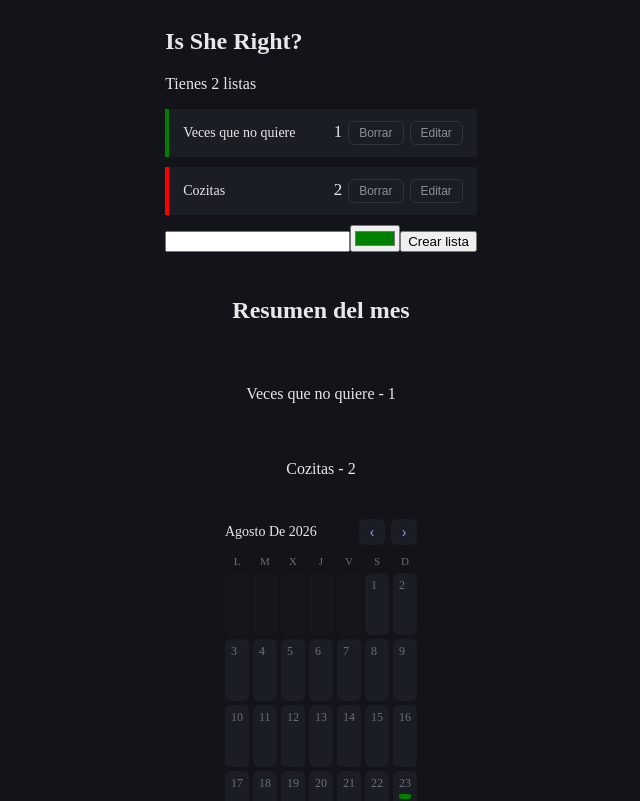
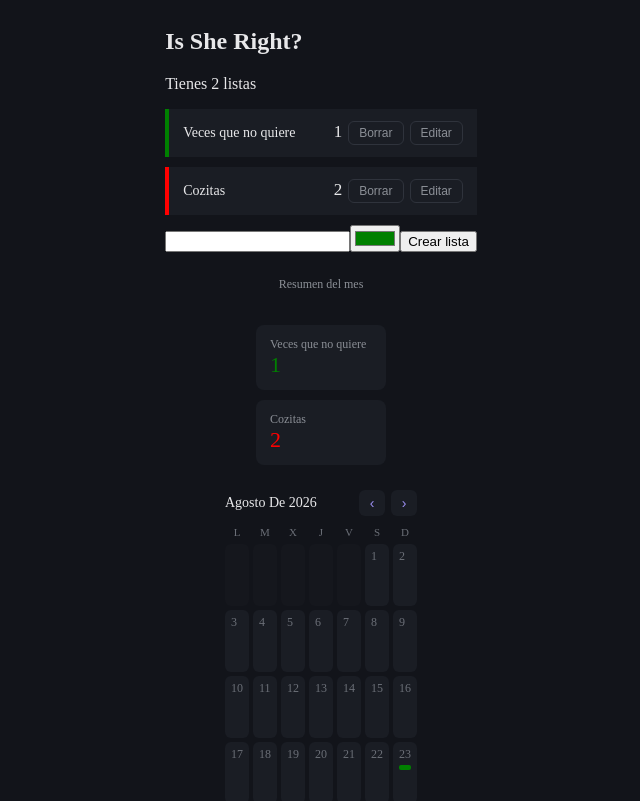
Before and after one commit to JuanAntonioVicente/is-she-right, a React (Vite) app: page / in a window 1280 px wide. Shown: the top 801 px of the page, without its empty margins (319-959 px from the left). Built offline with nearby package versions, Linux system fonts and the light colour scheme.

Commit message:
Add dark theme styles to Summary

```diff
--- /dev/null
+++ b/src/components/Summary.css
@@ -0,0 +1,27 @@
+.summary-titulo {
+  font-size: 12px;
+  color: #8b8f96;
+  margin-bottom: 8px;
+}
+
+.summary-grid {
+  display: grid;
+  grid-template-columns: repeat(auto-fit, minmax(130px, 1fr));
+  gap: 10px;
+}
+
+.summary-card {
+  background-color: #1a1d24;
+  border-radius: 8px;
+  padding: 12px 14px;
+}
+
+.summary-nombre {
+  font-size: 12px;
+  color: #8b8f96;
+}
+
+.summary-total {
+  font-size: 22px;
+  font-weight: 500;
+}
--- a/src/components/Summary.jsx
+++ b/src/components/Summary.jsx
@@ -1,11 +1,20 @@
+import "./Summary.css";
+
 function Summary({ listas, entradas }) {
     return (
         <>
-            <h2>Resumen del mes</h2>
-            {listas.map((lista) => {
-                const total = entradas.filter((entrada) => entrada.listaId === lista.id).length;
-                return <p key={lista.id}>{lista.nombre} - {total}</p>;
-            })}
+            <div className="summary-titulo">Resumen del mes</div>
+            <div className="summary-grid">
+                {listas.map((lista) => {
+                    const total = entradas.filter((entrada) => entrada.listaId === lista.id).length;
+                    return (
+                        <div className="summary-card" key={lista.id}>
+                            <div className="summary-nombre">{lista.nombre}</div>
+                            <div className="summary-total" style={{ color: lista.color }}>{total}</div>
+                        </div>
+                    );
+                })}
+            </div >
         </>
     );
 }
```
